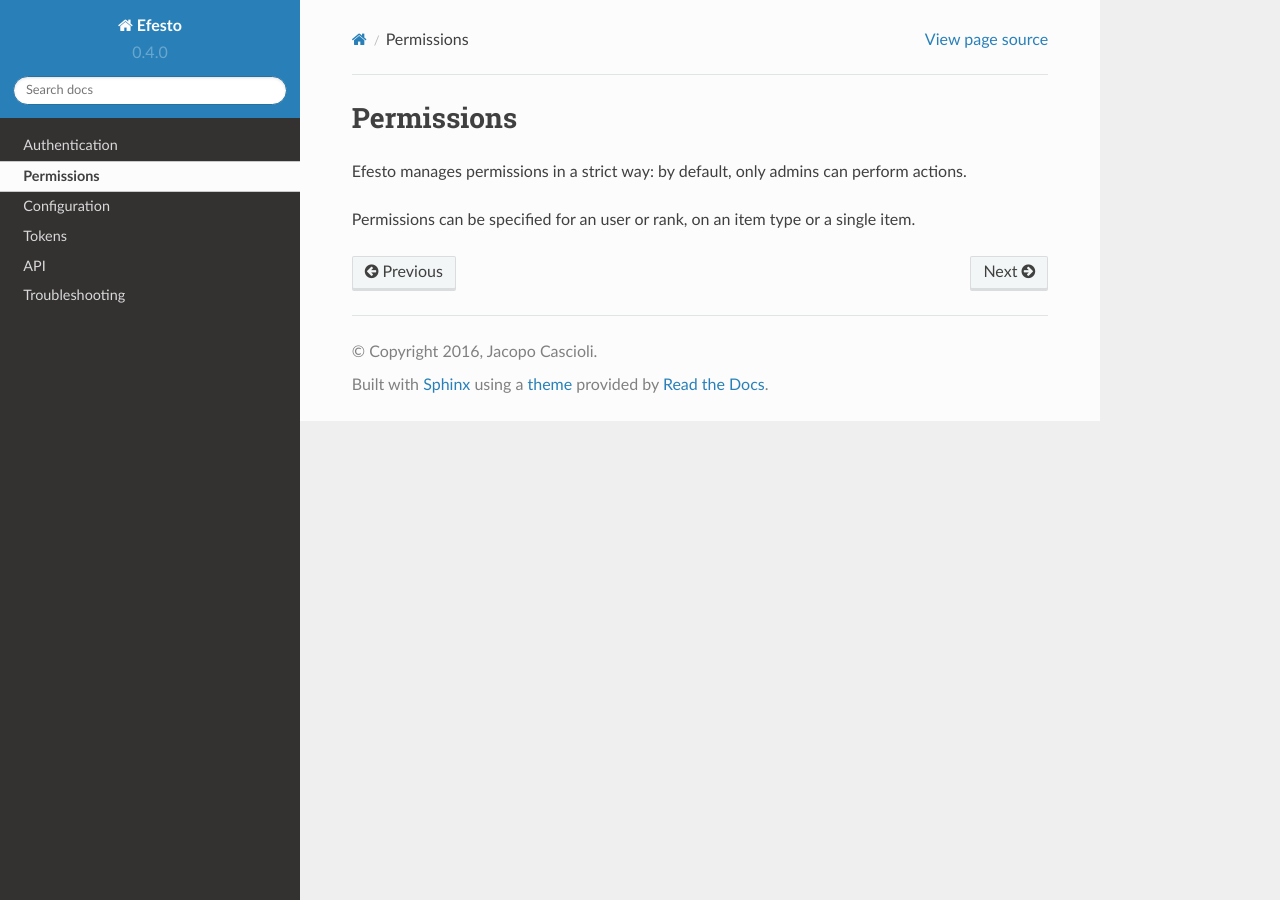
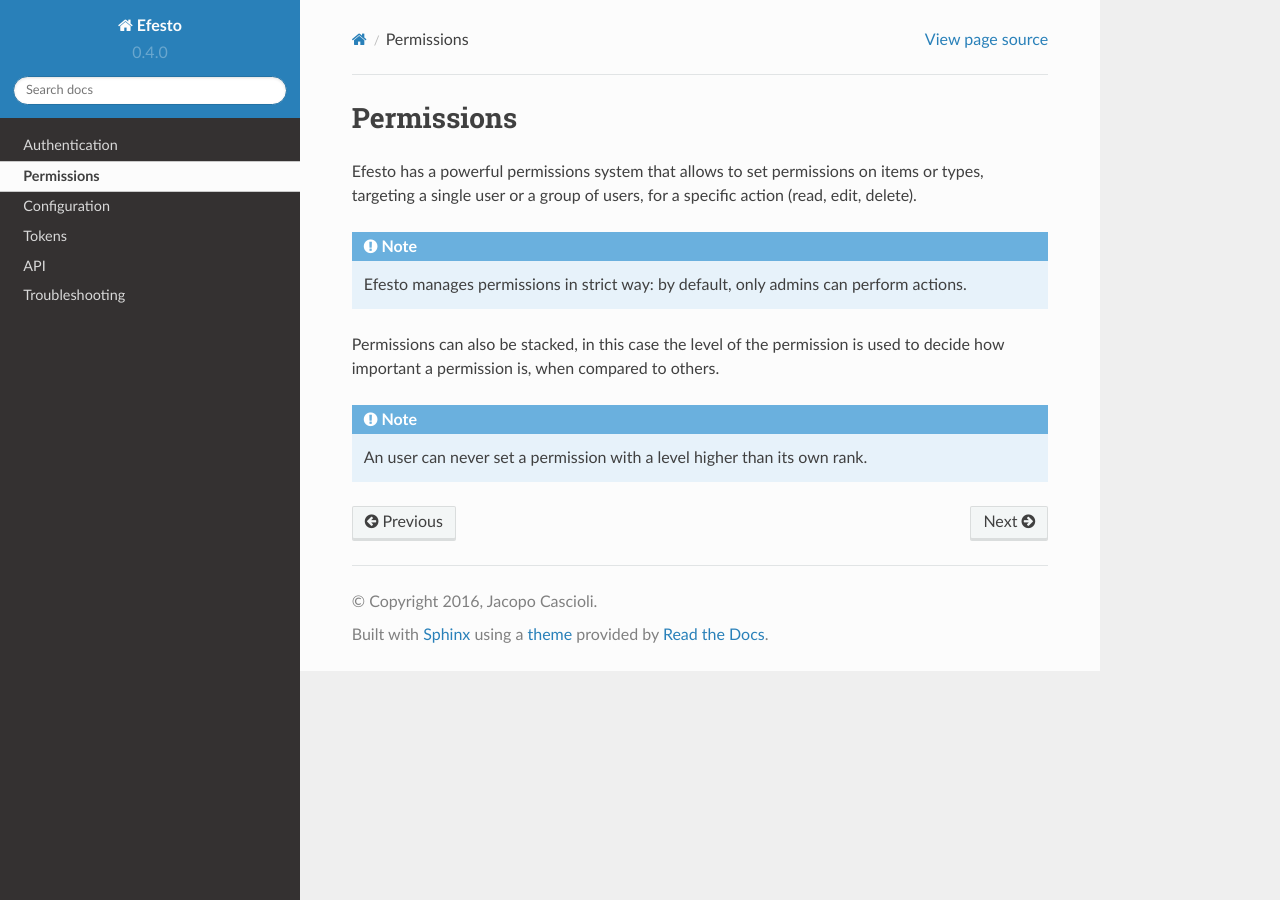
Before and after one commit to gitter-badger/efesto, a Sphinx documentation site: the page built from docs/permissions.rst, in a window 1280 px wide. Built offline with Sphinx 7.4.7 and the Read the Docs theme 2.0.0, drawn with Linux system fonts in a browser that asks for light colours.

Commit message:
docs(permissions): improve permissions explaination

```diff
--- a/docs/permissions.rst
+++ b/docs/permissions.rst
@@ -1,7 +1,15 @@
 Permissions
 ###########
-Efesto manages permissions in a strict way: by default, only admins can perform
-actions.
+Efesto has a powerful permissions system that allows to set permissions on
+items or types, targeting a single user or a group of users, for a specific
+action (read, edit, delete).
 
-Permissions can be specified for an user or rank, on an item type or a single
-item.
+.. note::
+    Efesto manages permissions in strict way: by default, only admins can
+    perform actions.
+
+Permissions can also be stacked, in this case the level of the permission is
+used to decide how important a permission is, when compared to others.
+
+.. note::
+    An user can never set a permission with a level higher than its own rank.
```
